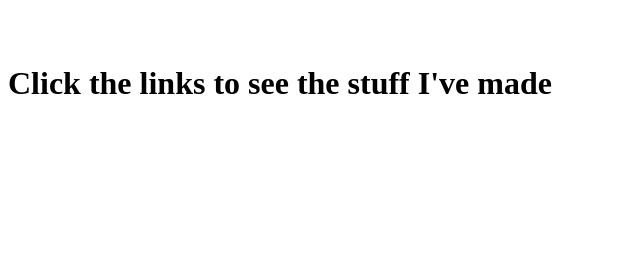
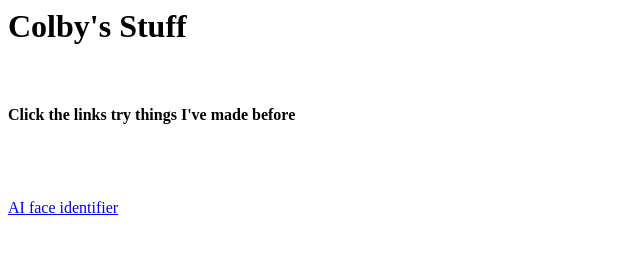
Before and after one commit to Gregorio-McGreg/somestuffimade, a plain HTML site: page index.html in a window 1280 px wide. Shown: the whole page, without its empty margins (0-640 px from the left). Drawn offline with Linux system fonts and the light colour scheme.

Commit message:
Update index.html

```diff
--- a/index.html
+++ b/index.html
@@ -1,4 +1,9 @@
+<h1>Colby's Stuff</h1>
+
+<br>
+<title>Colby's Stuff</title>
+<h4>Click the links try things I've made before</h4>
 <br>
 <br>
-<title>Colby's Stuff</title>
-<h1>Click the links to see the stuff I've made</h1>
+<br>
+<a href="https://colbysstuff.w3spaces.com/AIFace.html">AI face identifier</a>
```
